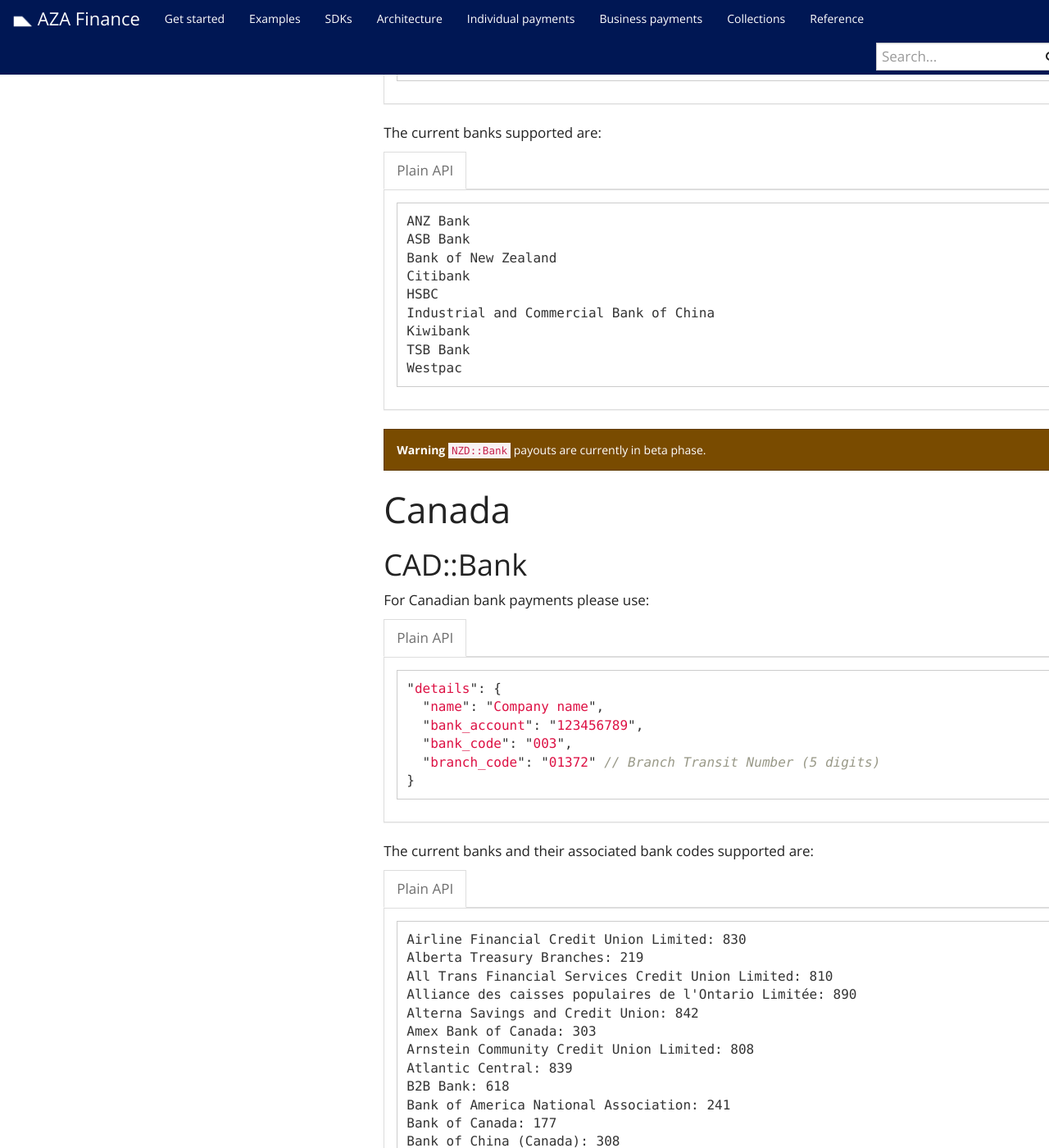
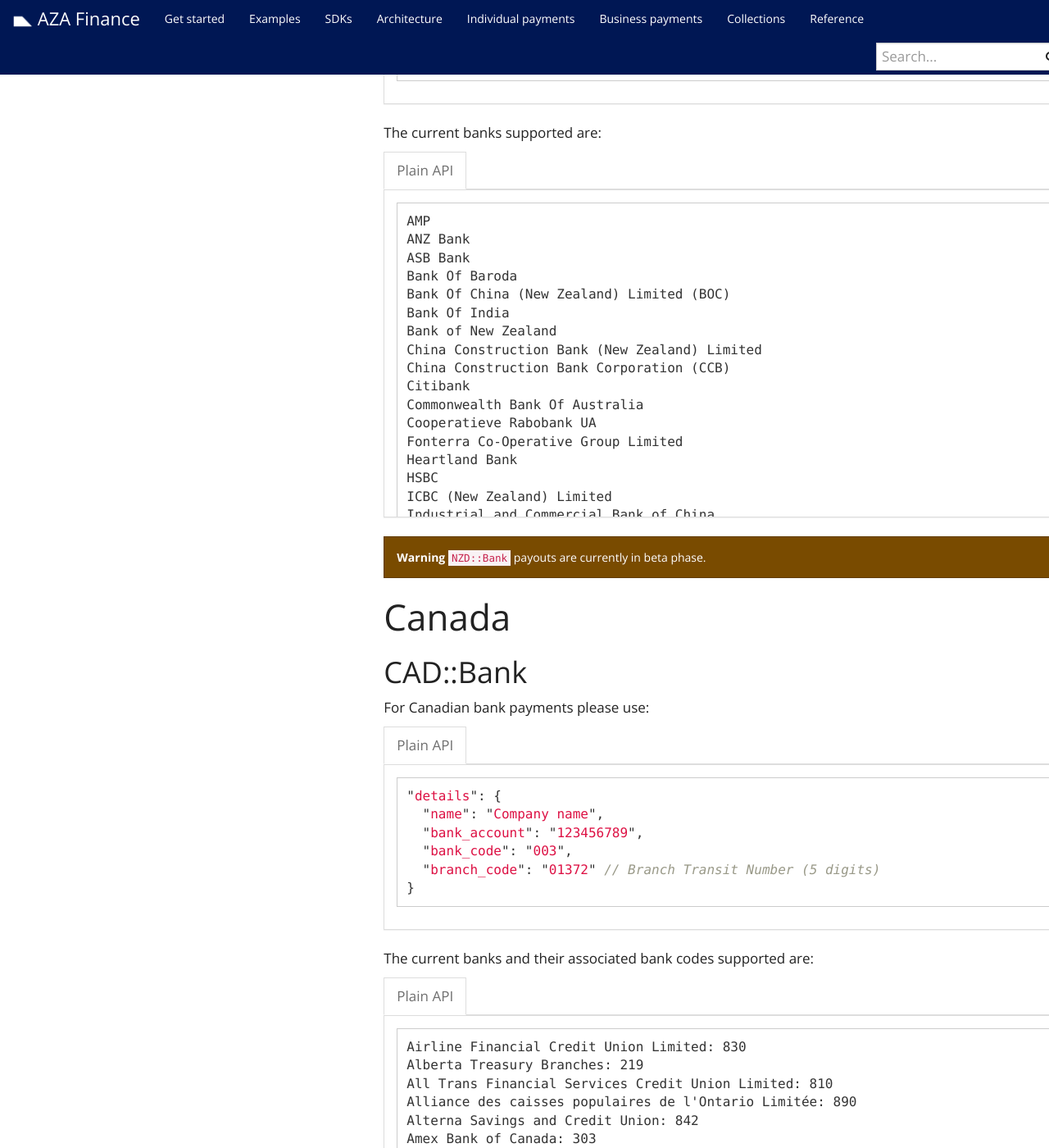
Before and after one commit to transferzero/api-documentation, a Jekyll site: the page built from _docs/business-payments.md, in a window 1280 px wide and 1400 px high, scrolled down 11855 px. Shown: the whole window at 82% size. Built offline with Jekyll 4.4.1, drawn with Linux system fonts in a browser that asks for light colours; nearby versions of some CDN libraries; comment, search, counter and statistics services are not loaded.

Commit message:
BTA-12224 Update banks supported for NZD

````diff
--- a/_includes/corridors/nzd-bank.md
+++ b/_includes/corridors/nzd-bank.md
@@ -20,15 +20,35 @@
 
 {% capture data-raw %}
 ```
+AMP
 ANZ Bank
 ASB Bank
+Bank Of Baroda
+Bank Of China (New Zealand) Limited (BOC)
+Bank Of India
 Bank of New Zealand
+China Construction Bank (New Zealand) Limited
+China Construction Bank Corporation (CCB)
 Citibank
+Commonwealth Bank Of Australia
+Cooperatieve Rabobank UA
+Fonterra Co-Operative Group Limited
+Heartland Bank
 HSBC
+ICBC (New Zealand) Limited
 Industrial and Commercial Bank of China
+JPMorgan Chase Bank
 Kiwibank
+Kookmin Bank
+MUFG Bank Ltd
+NBS (Nelson Building Society)
+Rabobank New Zealand Limited
+SBS Bank (Southland Building Society)
+The Cooperative Bank
 TSB Bank
-Westpac
+Westpac Banking Corporation
+Westpac New Zealand Limited (WNZL)
+
 ```
 {% endcapture %}
 
````
